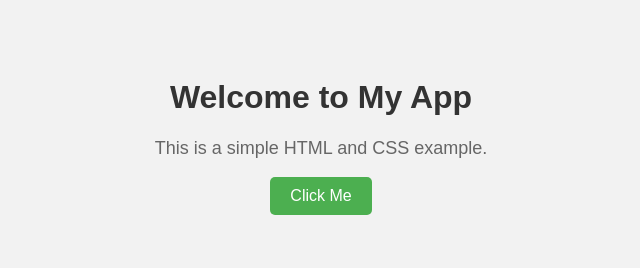
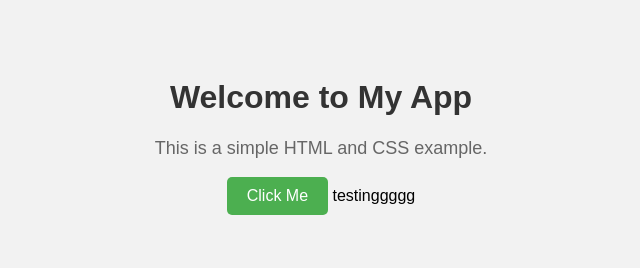
Before and after one commit to amithachar/testing, a plain HTML site: page index.html in a window 1280 px wide. Shown: the whole page, without its empty margins (319-959 px from the left). Drawn offline with Linux system fonts and the light colour scheme.

Commit message:
Update index.html

```diff
--- a/index.html
+++ b/index.html
@@ -40,3 +40,5 @@
   <button onclick="alert('Hello from your app!')">Click Me</button>
 </body>
 </html>
+
+testinggggg
```
